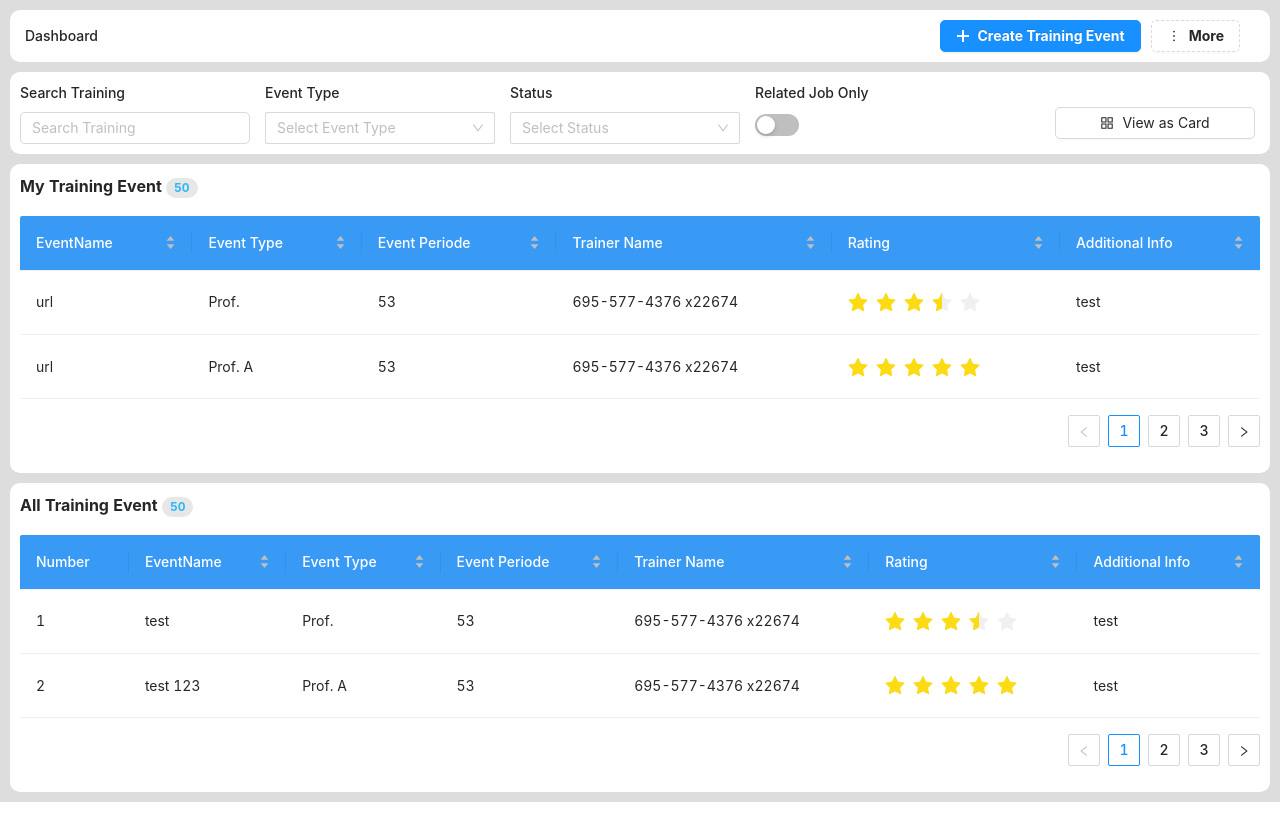
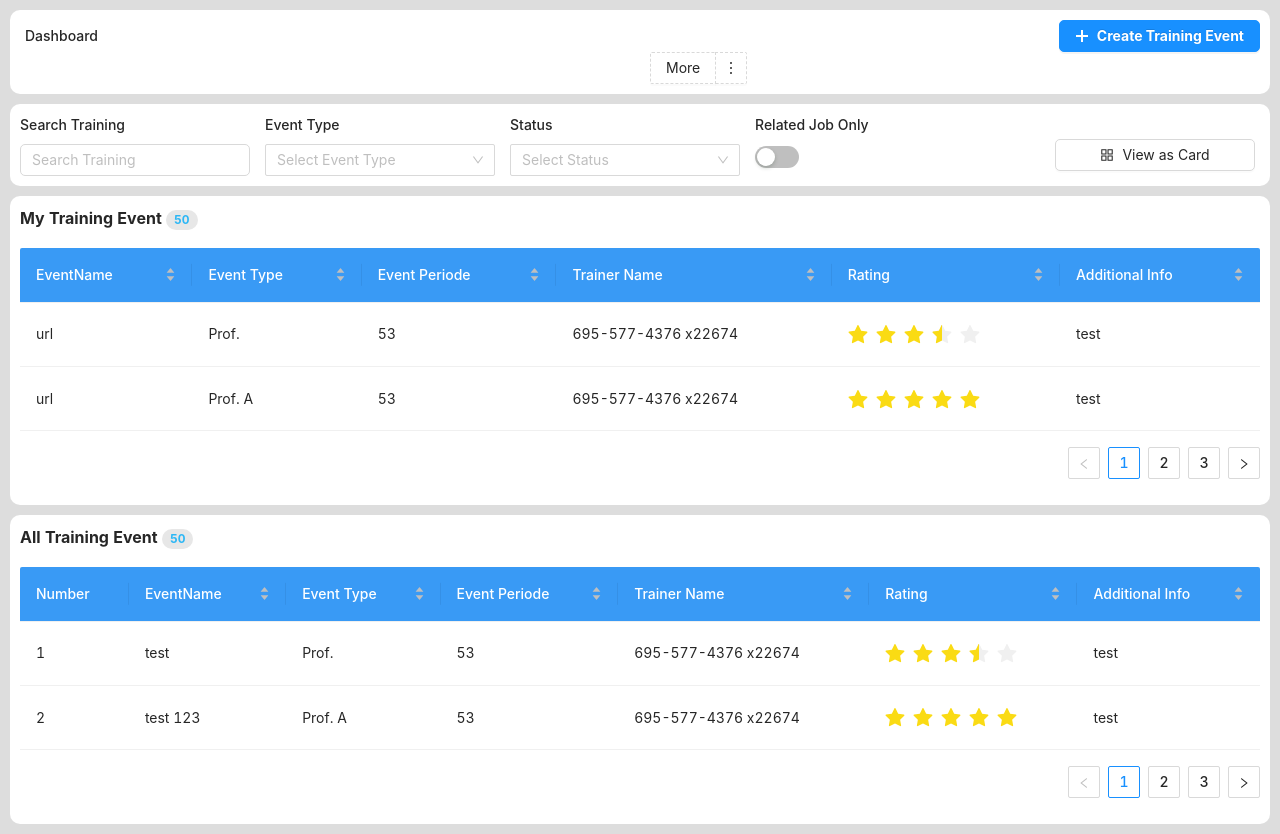
Before and after one commit to aisyahnnd/dataon-project, a React (Vite) app: page / in a window 1280 px wide. Before the commit the page ends 802 px from the top, so only its background shows below. Built offline with nearby package versions, Linux system fonts and the light colour scheme.

Commit message:
feat: add logout button

```diff
--- a/src/Components/SectionHeader/index.jsx
+++ b/src/Components/SectionHeader/index.jsx
@@ -1,39 +1,82 @@
-import { MoreOutlined, PlusOutlined } from "@ant-design/icons";
-import { Breadcrumb, Button, Col, Row } from "antd";
-import { useNavigate, Link, useLocation, useParams } from "react-router-dom";
-import { useContext } from "react";
-import { AppContext } from "../../Context";
+import { MoreOutlined, PlusOutlined } from '@ant-design/icons';
+import { Breadcrumb, Button, Col, Dropdown, Menu, Row } from 'antd';
+import {
+  useNavigate,
+  Link,
+  useLocation,
+  useParams,
+} from 'react-router-dom';
+import { useContext } from 'react';
+import { AppContext } from '../../Context';
+
 const SectionHeader = ({ viewButton }) => {
   const navigate = useNavigate();
   const params = useParams();
   const location = useLocation();
+  let user = JSON.parse(localStorage.getItem('user-info'));
   const handleCreate = () => {
-    navigate("/training/create");
+    navigate('/training/create');
   };
   //breadcumb
-  const pathSnippets = location.pathname.split("/").filter(i => i);
+  const pathSnippets = location.pathname.split('/').filter((i) => i);
   const breadcrumbNameMaps = {
-    "/": "Dashboard",
-    "/register": "Register",
-    "/training": "Training",
-    ["/training/" + params.id]: "My Training",
-    "/training/create": "Create Training",
-    ["/mytraining/" + params.id]: "Detail Page",
-    "/mytraining/edit": "Edit",
-    ["/mytraining/edit/" + params.id]: "Edit Detail",
-    "/mytraining": "My Training",
+    '/': 'Dashboard',
+    '/register': 'Register',
+    '/training': 'Training',
+    ['/training/' + params.id]: 'My Training',
+    '/training/create': 'Create Training',
+    ['/mytraining/' + params.id]: 'Detail Page',
+    '/mytraining/edit': 'Edit',
+    ['/mytraining/edit/' + params.id]: 'Edit Detail',
+    '/mytraining': 'My Training',
   };
   const extraBreadcrumbItems = pathSnippets.map((_, index) => {
-    const url = `/${pathSnippets.slice(0, index + 1).join("/")}`;
+    const url = `/${pathSnippets.slice(0, index + 1).join('/')}`;
     return (
-      <Breadcrumb.Item key={url}>{breadcrumbNameMaps[url]}</Breadcrumb.Item>
+      <Breadcrumb.Item key={url}>
+        {breadcrumbNameMaps[url]}
+      </Breadcrumb.Item>
     );
   });
   const breadcrumbItems = [
-    <Breadcrumb.Item key={"/"}>
+    <Breadcrumb.Item key={'/'}>
       <Link to="/">Dashboard</Link>
     </Breadcrumb.Item>,
   ].concat(extraBreadcrumbItems);
+
+  const handleLogout = () => {
+    localStorage.clear();
+    navigate('/login');
+  };
+
+  const handleLogin = () => {
+    navigate('/login');
+  };
+
+  const menuLogout = (
+    <Menu
+      onClick={handleLogout}
+      items={[
+        {
+          label: 'Logout',
+          key: '1',
+        },
+      ]}
+    />
+  );
+
+  const menuLogin = (
+    <Menu
+      onClick={handleLogin}
+      items={[
+        {
+          label: 'Login',
+          key: '1',
+        },
+      ]}
+    />
+  );
+
   return (
     <>
       <div className="site-card-wrapper">
@@ -41,7 +84,7 @@ const SectionHeader = ({ viewButton }) => {
           <Col
             span={12}
             style={{
-              textAlign: "left",
+              textAlign: 'left',
               paddingTop: 5,
               paddingLeft: 5,
             }}
@@ -51,7 +94,7 @@ const SectionHeader = ({ viewButton }) => {
           <Col
             span={12}
             style={{
-              textAlign: "right",
+              textAlign: 'right',
               padding: 0,
             }}
           >
@@ -61,21 +104,28 @@ const SectionHeader = ({ viewButton }) => {
                   onClick={handleCreate}
                   type="primary"
                   htmlType="submit"
-                  style={{ borderRadius: 5, fontWeight: "bold" }}
+                  style={{ borderRadius: 5, fontWeight: 'bold' }}
                 >
                   <PlusOutlined /> Create Training Event
                 </Button>
-                <Button
+                <Dropdown.Button
                   type="dashed"
                   style={{
                     borderRadius: 5,
-                    fontWeight: "bold",
+                    fontWeight: 'bold',
                     marginLeft: 10,
                     marginRight: 20,
                   }}
+                  overlay={
+                    localStorage.getItem('user-info')
+                      ? menuLogout
+                      : menuLogin
+                  }
+                  trigger={['click']}
+                  icon={<MoreOutlined />}
                 >
-                  <MoreOutlined /> More
-                </Button>
+                  {user ? `Hi, ${user.username}` : 'More'}
+                </Dropdown.Button>
               </>
             )}
           </Col>
```
